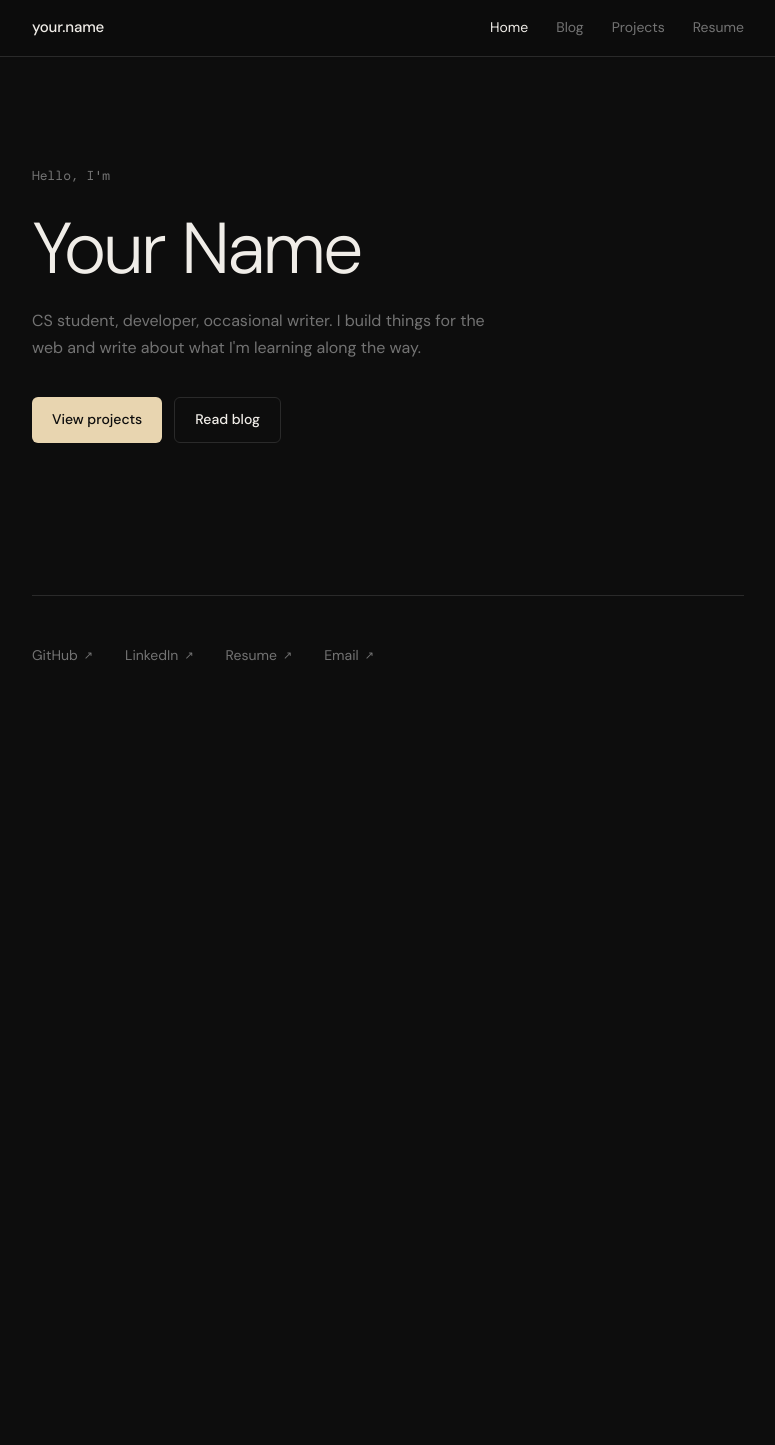
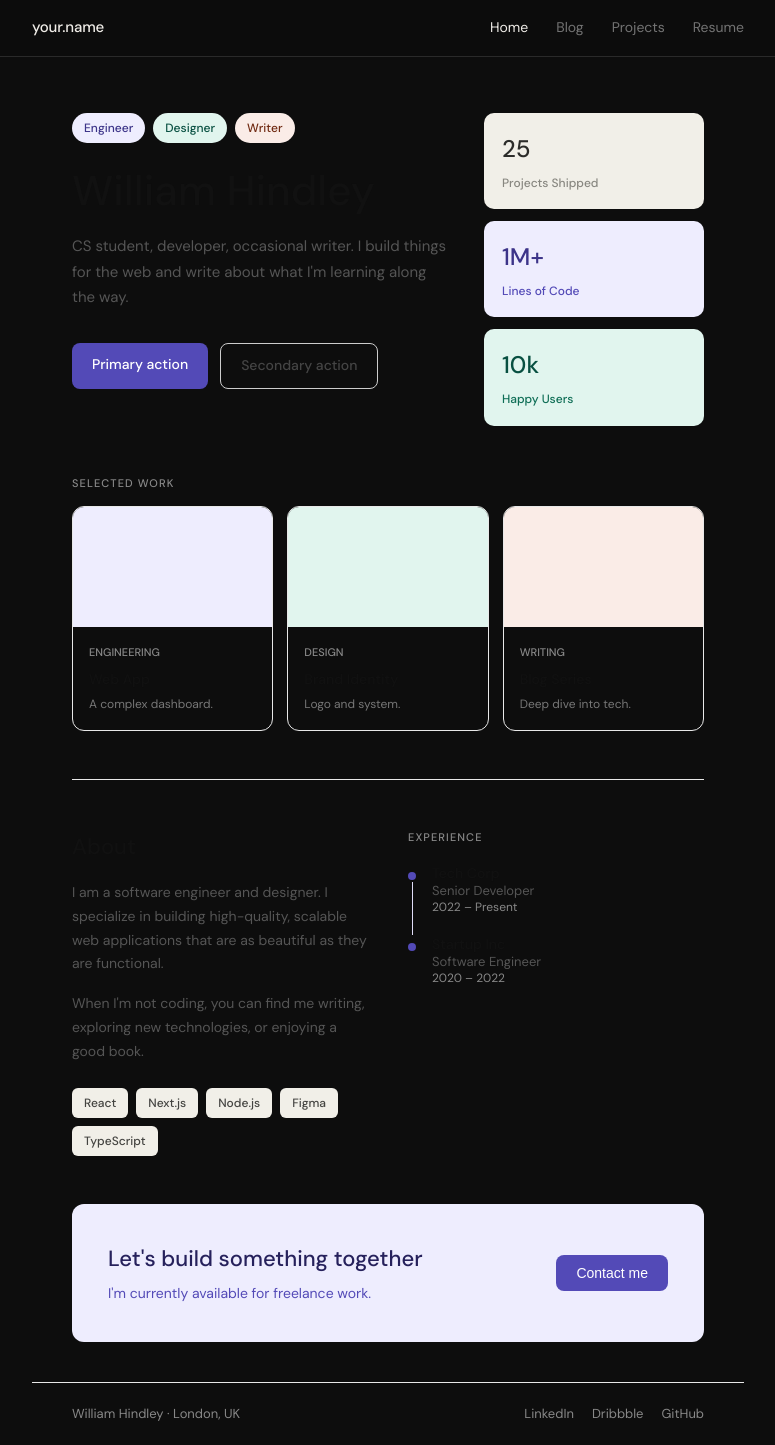
Before and after one commit to whindley5/first_website, a Next.js app: page / in a window 1280 px wide. Shown: the whole page, without its empty margins (252-1027 px from the left). Before the commit the page ends 800 px from the top, so only its background shows below. Built offline with nearby package versions, Linux system fonts and the light colour scheme.

Commit message:
redesign

```diff
--- a/app/page.js
+++ b/app/page.js
@@ -5,45 +5,139 @@ import Link from 'next/link'
 export default function Home() {
   return (
     <div className="container">
-      <section className="page-header" style={{ paddingTop: '96px', paddingBottom: '96px', borderBottom: 'none' }}>
-        <p style={{ color: 'var(--muted)', fontSize: '13px', fontFamily: 'var(--font-mono)', marginBottom: '24px' }}>
-          Hello, I'm
-        </p>
-        <h1 style={{ fontSize: 'clamp(40px, 8vw, 72px)', fontWeight: '300', letterSpacing: '-0.04em', lineHeight: '1.05' }}>
-          Your Name {/* ← change this */}
-        </h1>
-        <p style={{ marginTop: '20px', color: 'var(--muted)', fontSize: '16px', maxWidth: '480px', lineHeight: '1.7' }}>
-          CS student, developer, occasional writer. I build things for the web
-          and write about what I'm learning along the way.
-          {/* ← update your bio */}
-        </p>
-        <div style={{ display: 'flex', gap: '12px', marginTop: '36px', flexWrap: 'wrap' }}>
-          <Link href="/projects" className="btn btn-primary">View projects</Link>
-          <Link href="/blog" className="btn btn-outline">Read blog</Link>
+      {/* 2. Hero */}
+      <section style={{ padding: '56px 40px 48px', display: 'grid', gridTemplateColumns: '1fr 220px', gap: '32px' }}>
+        <div>
+          <div style={{ display: 'flex', gap: '8px', marginBottom: '24px' }}>
+            <span style={{ background: '#EEEDFE', color: '#3C3489', borderRadius: '20px', padding: '5px 12px', fontSize: '12px', fontWeight: 500 }}>Engineer</span>
+            <span style={{ background: '#E1F5EE', color: '#085041', borderRadius: '20px', padding: '5px 12px', fontSize: '12px', fontWeight: 500 }}>Designer</span>
+            <span style={{ background: '#FAECE7', color: '#712B13', borderRadius: '20px', padding: '5px 12px', fontSize: '12px', fontWeight: 500 }}>Writer</span>
+          </div>
+
+          <h1 style={{ fontSize: '42px', fontWeight: 500, color: '#111', lineHeight: '1.12', marginBottom: '20px' }}>
+            William Hindley
+          </h1>
+
+          <p style={{ fontSize: '15px', color: '#555', lineHeight: '1.7', maxWidth: '420px', marginBottom: '32px' }}>
+            CS student, developer, occasional writer. I build things for the web and write about what I'm learning along the way.
+          </p>
+
+          <div style={{ display: 'flex', gap: '12px' }}>
+            <Link href="/projects" style={{ background: '#534AB7', color: '#fff', padding: '10px 20px', borderRadius: '8px', fontSize: '14px', fontWeight: 500, textDecoration: 'none' }}>
+              Primary action
+            </Link>
+            <Link href="/blog" style={{ border: '0.5px solid #ccc', color: '#444', padding: '10px 20px', borderRadius: '8px', fontSize: '14px', fontWeight: 500, textDecoration: 'none' }}>
+              Secondary action
+            </Link>
+          </div>
+        </div>
+
+        <div style={{ display: 'flex', flexDirection: 'column', gap: '12px' }}>
+          <div style={{ background: '#F1EFE8', borderRadius: '10px', padding: '16px 18px' }}>
+             <div style={{ fontSize: '24px', fontWeight: 500, color: '#2C2C2A' }}>25</div>
+             <div style={{ fontSize: '12px', color: '#888780', marginTop: '3px', fontWeight: 500 }}>Projects Shipped</div>
+          </div>
+          <div style={{ background: '#EEEDFE', borderRadius: '10px', padding: '16px 18px' }}>
+             <div style={{ fontSize: '24px', fontWeight: 500, color: '#3C3489' }}>1M+</div>
+             <div style={{ fontSize: '12px', color: '#534AB7', marginTop: '3px', fontWeight: 500 }}>Lines of Code</div>
+          </div>
+          <div style={{ background: '#E1F5EE', borderRadius: '10px', padding: '16px 18px' }}>
+             <div style={{ fontSize: '24px', fontWeight: 500, color: '#085041' }}>10k</div>
+             <div style={{ fontSize: '12px', color: '#0F6E56', marginTop: '3px', fontWeight: 500 }}>Happy Users</div>
+          </div>
         </div>
       </section>
 
-      {/* Quick links row */}
-      <section style={{ borderTop: '1px solid var(--border)', paddingTop: '48px', paddingBottom: '80px', display: 'flex', gap: '32px', flexWrap: 'wrap' }}>
-        {[
-          { label: 'GitHub',   href: 'https://github.com/yourhandle'  },
-          { label: 'LinkedIn', href: 'https://linkedin.com/in/yourhandle' },
-          { label: 'Resume',   href: '/resume' },
-          { label: 'Email',    href: 'mailto:you@example.com' },
-        ].map(({ label, href }) => (
-          <a
-            key={label}
-            href={href}
-            target={href.startsWith('http') ? '_blank' : undefined}
-            rel="noopener noreferrer"
-            style={{ fontSize: '14px', color: 'var(--muted)', display: 'flex', alignItems: 'center', gap: '6px', transition: 'color 0.15s' }}
-            onMouseEnter={e => e.currentTarget.style.color = 'var(--text)'}
-            onMouseLeave={e => e.currentTarget.style.color = 'var(--muted)'}
-          >
-            {label} <span style={{ fontSize: '11px' }}>↗</span>
-          </a>
-        ))}
+      {/* 3. Selected work */}
+      <section style={{ padding: '0 40px 48px' }}>
+        <h2 style={{ fontSize: '11px', textTransform: 'uppercase', letterSpacing: '0.1em', color: '#888', fontWeight: 500, marginBottom: '16px', margin: 0, paddingBottom: '14px' }}>
+          Selected Work
+        </h2>
+        <div style={{ display: 'grid', gridTemplateColumns: 'repeat(3, 1fr)', gap: '14px' }}>
+          {[
+            { tag: 'Engineering', title: 'Web App', desc: 'A complex dashboard.', fill: '#EEEDFE' },
+            { tag: 'Design', title: 'Brand Identity', desc: 'Logo and system.', fill: '#E1F5EE' },
+            { tag: 'Writing', title: 'Blog Series', desc: 'Deep dive into tech.', fill: '#FAECE7' },
+          ].map((item, i) => (
+            <div key={i} style={{ border: '0.5px solid #e8e8e8', borderRadius: '12px', overflow: 'hidden' }}>
+              <div style={{ height: '120px', background: item.fill }}></div>
+              <div style={{ padding: '16px' }}>
+                <div style={{ fontSize: '11px', color: '#888', textTransform: 'uppercase', marginBottom: '6px', fontWeight: 500 }}>{item.tag}</div>
+                <div style={{ fontSize: '14px', fontWeight: 500, color: '#111', marginBottom: '2px' }}>{item.title}</div>
+                <div style={{ fontSize: '12px', color: '#777' }}>{item.desc}</div>
+              </div>
+            </div>
+          ))}
+        </div>
       </section>
+
+      {/* 4. Divider */}
+      <div style={{ height: '0.5px', background: '#e8e8e8', margin: '0 40px' }} />
+
+      {/* 5. About + Experience */}
+      <section style={{ display: 'grid', gridTemplateColumns: '1fr 1fr', padding: '48px 40px', gap: '40px' }}>
+        <div>
+          <h2 style={{ fontSize: '22px', fontWeight: 500, color: '#111', marginBottom: '16px', marginTop: 0 }}>About</h2>
+          <p style={{ fontSize: '14px', color: '#555', lineHeight: '1.7', marginBottom: '16px', marginTop: 0 }}>
+            I am a software engineer and designer. I specialize in building high-quality, scalable web applications that are as beautiful as they are functional.
+          </p>
+          <p style={{ fontSize: '14px', color: '#555', lineHeight: '1.7', marginBottom: '24px', marginTop: 0 }}>
+            When I'm not coding, you can find me writing, exploring new technologies, or enjoying a good book.
+          </p>
+          <div style={{ display: 'flex', flexWrap: 'wrap', gap: '8px' }}>
+            {['React', 'Next.js', 'Node.js', 'Figma', 'TypeScript'].map(skill => (
+              <span key={skill} style={{ background: '#F1EFE8', color: '#444441', borderRadius: '6px', padding: '5px 12px', fontSize: '12px', fontWeight: 500 }}>
+                {skill}
+              </span>
+            ))}
+          </div>
+        </div>
+
+        <div>
+          <h2 style={{ fontSize: '11px', textTransform: 'uppercase', letterSpacing: '0.1em', color: '#888', fontWeight: 500, marginBottom: '20px', marginTop: 0 }}>Experience</h2>
+          <div style={{ display: 'flex', flexDirection: 'column' }}>
+            {[
+               { company: 'Tech Corp', role: 'Senior Developer', date: '2022 – Present' },
+               { company: 'Startup Inc', role: 'Software Engineer', date: '2020 – 2022' }
+            ].map((job, idx, arr) => (
+               <div key={idx} style={{ display: 'flex', gap: '16px' }}>
+                  <div style={{ display: 'flex', flexDirection: 'column', alignItems: 'center', width: '8px' }}>
+                     <div style={{ width: '8px', height: '8px', background: '#534AB7', borderRadius: '50%', marginTop: '6px' }}></div>
+                     {idx !== arr.length - 1 && <div style={{ width: '1px', background: '#e0ddf8', flex: 1, margin: '2px 0' }}></div>}
+                  </div>
+                  <div style={{ paddingBottom: idx === arr.length - 1 ? '0' : '24px' }}>
+                     <div style={{ fontSize: '14px', fontWeight: 500, color: '#111', lineHeight: 1 }}>{job.company}</div>
+                     <div style={{ fontSize: '13px', color: '#555', marginTop: '4px', lineHeight: 1 }}>{job.role}</div>
+                     <div style={{ fontSize: '12px', color: '#888', marginTop: '4px', lineHeight: 1 }}>{job.date}</div>
+                  </div>
+               </div>
+            ))}
+          </div>
+        </div>
+      </section>
+
+      {/* 6. Contact CTA banner */}
+      <section style={{ background: '#EEEDFE', borderRadius: '12px', margin: '0 40px 40px', padding: '36px', display: 'flex', justifyContent: 'space-between', alignItems: 'center' }}>
+        <div>
+           <div style={{ fontSize: '22px', fontWeight: 500, color: '#26215C', margin: 0, paddingBottom: '4px' }}>Let's build something together</div>
+           <div style={{ fontSize: '14px', color: '#534AB7', margin: 0 }}>I'm currently available for freelance work.</div>
+        </div>
+        <button style={{ background: '#534AB7', color: 'white', border: 'none', borderRadius: '8px', padding: '10px 20px', fontSize: '14px', fontWeight: 500, cursor: 'pointer' }}>
+          Contact me
+        </button>
+      </section>
+
+      {/* 7. Footer */}
+      <footer style={{ padding: '20px 40px', display: 'flex', justifyContent: 'space-between', alignItems: 'center', borderTop: '0.5px solid #e8e8e8' }}>
+        <div style={{ fontSize: '13px', color: '#888' }}>
+          William Hindley · London, UK
+        </div>
+        <div style={{ display: 'flex', gap: '18px' }}>
+          {['LinkedIn', 'Dribbble', 'GitHub'].map(link => (
+            <a key={link} href="#" style={{ fontSize: '13px', color: '#888', textDecoration: 'none' }}>{link}</a>
+          ))}
+        </div>
+      </footer>
     </div>
   )
 }
```
